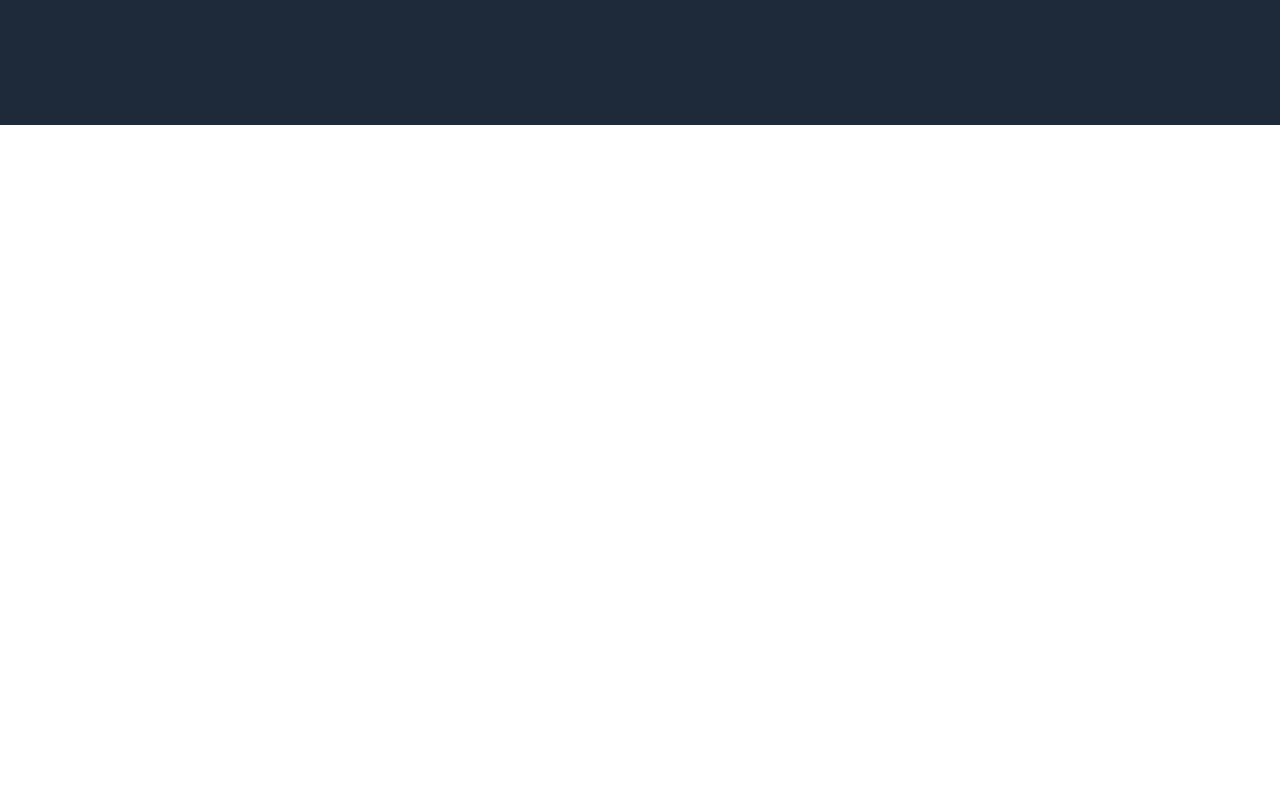
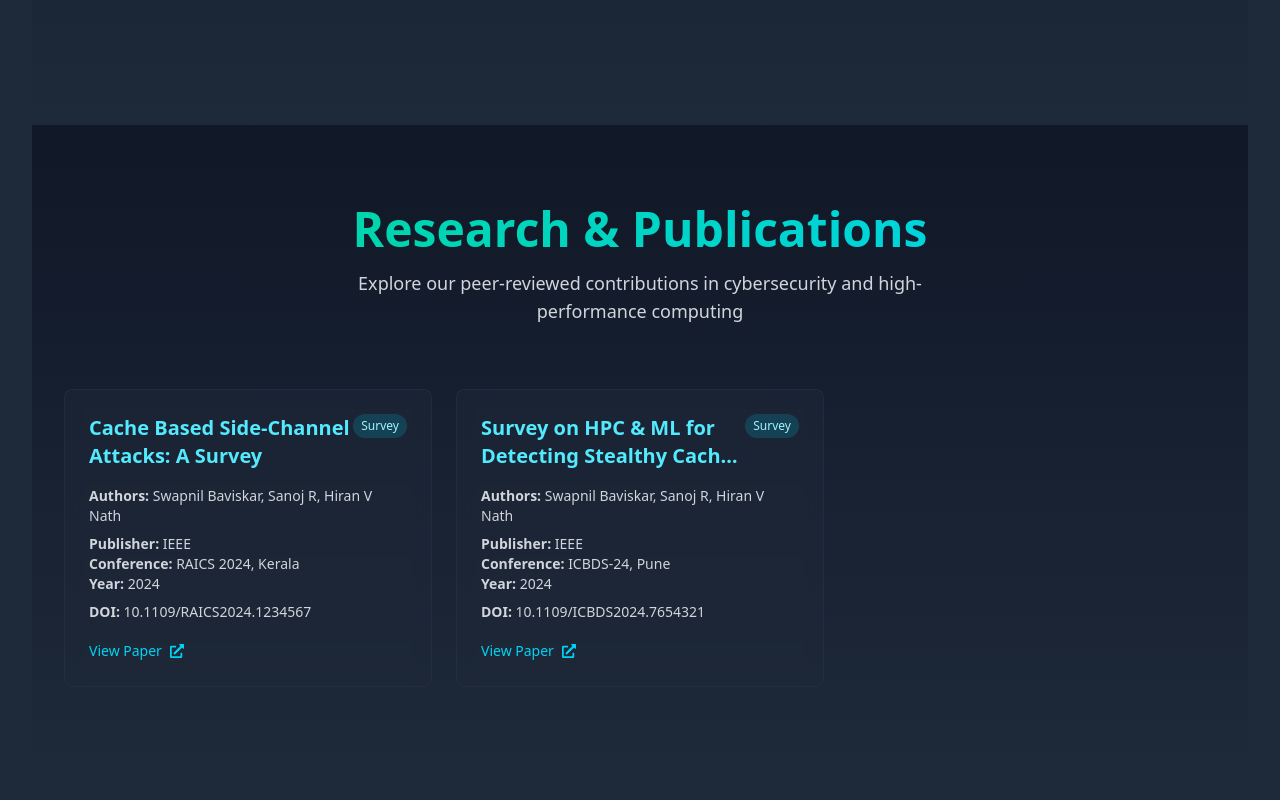
Before and after one commit to sbavis20/my-portfolio-app, a React (Vite) app: page / in a window 1280 px wide. Shown: the part 6220-7020 px from the top of the page. Before the commit the page ends 6345 px from the top, so only its background shows below. Built offline with nearby package versions, Linux system fonts and the light colour scheme.

Commit message:
Publications section added

```diff
--- a/package.json
+++ b/package.json
@@ -12,11 +12,11 @@
   "dependencies": {
     "@emotion/react": "^11.14.0",
     "@emotion/styled": "^11.14.0",
-    "@mui/material": "^7.1.0",
+    "@mui/material": "^7.1.1",
     "@tailwindcss/forms": "^0.5.10",
     "@tailwindcss/typography": "^0.5.16",
     "@tailwindcss/vite": "^4.1.5",
-    "framer-motion": "^12.15.0",
+    "framer-motion": "^12.17.0",
     "lottie-react": "^2.4.1",
     "prop-types": "^15.8.1",
     "react": "^19.1.0",
--- a/src/App.jsx
+++ b/src/App.jsx
@@ -8,7 +8,8 @@ import Skills from './components/Skills';
 import Certifications from './components/Certifications';
 import Projects from './components/Projects';
 import About from './components/About';
-
+import Accomplishments from './components/Accomplishments';
+import Publications from './components/Publications';
 
 export default function App() {
   const [scrolled, setScrolled] = useState(false);
@@ -70,6 +71,21 @@ export default function App() {
         </div>
       </section>
 
+              {/* Accomplishments Section */}
+          <section id="accom" className="min-h-screen bg-gray-800">
+        <div className="max-w-7xl mx-auto px-4 sm:px-6 lg:px-8">
+          <Accomplishments />
+        </div>
+      </section>
+
+
+              {/* Publications Section */}
+          <section id="publ" className="min-h-screen bg-gray-800">
+        <div className="max-w-7xl mx-auto px-4 sm:px-6 lg:px-8">
+          <Publications />
+        </div>
+      </section>
+
       {/* About Section */}
           <section id="about" className="min-h-screen bg-gray-800">
         <div className="max-w-7xl mx-auto px-4 sm:px-6 lg:px-8">
--- a/src/components/NavBar.jsx
+++ b/src/components/NavBar.jsx
@@ -12,9 +12,8 @@ export default function Navbar() {
     { name: 'Skills', href: '#skills' },
     { name: 'Projects', href: '#projects' },
     { name: 'Certifications', href: '#certifications' },
-    { name: 'Accomplishments', href: '#contact' },
-
-    { name: 'Publications', href: '#contact' },
+    { name: 'Accomplishments', href: '#accomplishments' },
+    { name: 'Publications', href: '#publications' },
     { name: 'About', href: '#about' },
   ];
 
--- /dev/null
+++ b/src/components/Publications.jsx
@@ -0,0 +1,176 @@
+import { useState, useEffect } from 'react';
+import { motion, AnimatePresence } from 'framer-motion';
+import { FaExternalLinkAlt } from 'react-icons/fa';
+import Tooltip from '@mui/material/Tooltip';
+
+const publications = [
+  {
+    id: 1,
+    title: 'Cache Based Side-Channel Attacks: A Survey',
+    authors: 'Swapnil Baviskar, Sanoj R, Hiran V Nath',
+    publisher: 'IEEE',
+    conference: 'RAICS 2024, Kerala',
+    year: '2024',
+    doi: '10.1109/RAICS2024.1234567',
+    link: '#',
+    type: 'Survey',
+  },
+  {
+    id: 2,
+    title: 'Survey on HPC & ML for Detecting Stealthy Cache Attacks',
+    authors: 'Swapnil Baviskar, Sanoj R, Hiran V Nath',
+    publisher: 'IEEE',
+    conference: 'ICBDS-24, Pune',
+    year: '2024',
+    doi: '10.1109/ICBDS2024.7654321',
+    link: '#',
+    type: 'Survey',
+  },
+];
+
+const Research = () => {
+  const [isLoading, setIsLoading] = useState(true);
+
+  useEffect(() => {
+    // Simulate loading
+    const timer = setTimeout(() => setIsLoading(false), 1000);
+    return () => clearTimeout(timer);
+  }, []);
+
+  const cardVariants = {
+    hidden: { opacity: 0, y: 50 },
+    visible: { opacity: 1, y: 0, transition: { duration: 0.5, ease: 'easeOut' } },
+    hover: {
+      y: -10,
+      scale: 1.02,
+      boxShadow: '0 10px 20px rgba(0, 0, 0, 0.2)',
+      transition: { duration: 0.3 },
+    },
+  };
+
+  return (
+    <section
+      id="research"
+      className="py-20 bg-gradient-to-b from-gray-900 to-gray-800 dark:from-gray-800 dark:to-gray-700 text-white min-h-[600px]"
+      itemScope
+      itemType="http://schema.org/ItemList"
+    >
+      <div className="max-w-7xl mx-auto px-4 sm:px-6 lg:px-8">
+        <motion.div
+          initial={{ opacity: 0, y: -20 }}
+          animate={{ opacity: 1, y: 0 }}
+          transition={{ duration: 0.6 }}
+          className="text-center mb-16"
+        >
+          <h2
+            className="text-4xl md:text-5xl font-bold text-transparent bg-clip-text bg-gradient-to-r from-emerald-400 to-cyan-400 mb-4"
+            itemProp="name"
+          >
+            Research & Publications
+          </h2>
+          <p className="text-lg text-gray-300 dark:text-gray-200 max-w-2xl mx-auto">
+            Explore our peer-reviewed contributions in cybersecurity and high-performance computing
+          </p>
+        </motion.div>
+
+        <AnimatePresence>
+          <div className="grid grid-cols-1 md:grid-cols-2 lg:grid-cols-3 gap-6">
+            {isLoading ? (
+              Array(3)
+                .fill()
+                .map((_, index) => (
+                  <div
+                    key={`skeleton-${index}`}
+                    className="bg-gray-800/50 backdrop-blur-sm border border-gray-700/50 rounded-lg p-6 animate-pulse"
+                    role="status"
+                    aria-label="Loading publication"
+                  >
+                    <div className="space-y-4">
+                      <div className="h-6 bg-gray-700/50 rounded w-3/4"></div>
+                      <div className="space-y-2">
+                        <div className="h-4 bg-gray-700/50 rounded w-full"></div>
+                        <div className="h-4 bg-gray-700/50 rounded w-5/6"></div>
+                        <div className="h-4 bg-gray-700/50 rounded w-2/3"></div>
+                      </div>
+                      <div className="h-4 bg-gray-700/50 rounded w-1/2"></div>
+                    </div>
+                  </div>
+                ))
+            ) : (
+              publications.map((pub, index) => (
+                <motion.div
+                  key={pub.id}
+                  variants={cardVariants}
+                  initial="hidden"
+                  animate="visible"
+                  whileHover="hover"
+                  transition={{ delay: index * 0.1 }}
+                  itemProp="itemListElement"
+                  itemScope
+                  itemType="http://schema.org/ScholarlyArticle"
+                >
+                  <div
+                    className="bg-gray-800/50 backdrop-blur-sm border border-gray-700/30 hover:border-cyan-500/50 rounded-lg p-6 transition-colors duration-300"
+                    role="article"
+                    aria-labelledby={`publication-title-${pub.id}`}
+                  >
+                    <div className="space-y-4">
+                      <div className="flex items-start justify-between">
+                        <h3
+                          id={`publication-title-${pub.id}`}
+                          className="text-xl font-semibold text-cyan-300 line-clamp-2"
+                          itemProp="headline"
+                        >
+                          {pub.title}
+                        </h3>
+                        <span
+                          className="text-xs bg-cyan-500/20 text-cyan-200 px-2 py-1 rounded-full"
+                          aria-label={`Publication type: ${pub.type}`}
+                        >
+                          {pub.type}
+                        </span>
+                      </div>
+                      <div className="text-sm text-gray-300 dark:text-gray-200 space-y-2">
+                        <p itemProp="author">
+                          <strong>Authors:</strong> {pub.authors}
+                        </p>
+                        <div itemProp="publisher">
+                          <p>
+                            <strong>Publisher:</strong> {pub.publisher}
+                          </p>
+                          <p>
+                            <strong>Conference:</strong> {pub.conference}
+                          </p>
+                          <p>
+                            <strong>Year:</strong> {pub.year}
+                          </p>
+                        </div>
+                        <p itemProp="identifier">
+                          <strong>DOI:</strong> {pub.doi}
+                        </p>
+                      </div>
+                      <Tooltip title="Access Publication" arrow>
+                        <a
+                          href={pub.link}
+                          target="_blank"
+                          rel="noopener noreferrer"
+                          className="inline-flex items-center gap-2 text-cyan-400 hover:text-cyan-300 text-sm font-medium transition-colors"
+                          itemProp="url"
+                          aria-label={`View publication: ${pub.title}`}
+                        >
+                          View Paper <FaExternalLinkAlt size={14} />
+                        </a>
+                      </Tooltip>
+                    </div>
+                  </div>
+                </motion.div>
+              ))
+            )}
+          </div>
+        </AnimatePresence>
+      </div>
+    </section>
+  );
+};
+
+export default Research;
```
Also changed, not shown: 1 other file (tests, documents, lock files or other folders).
